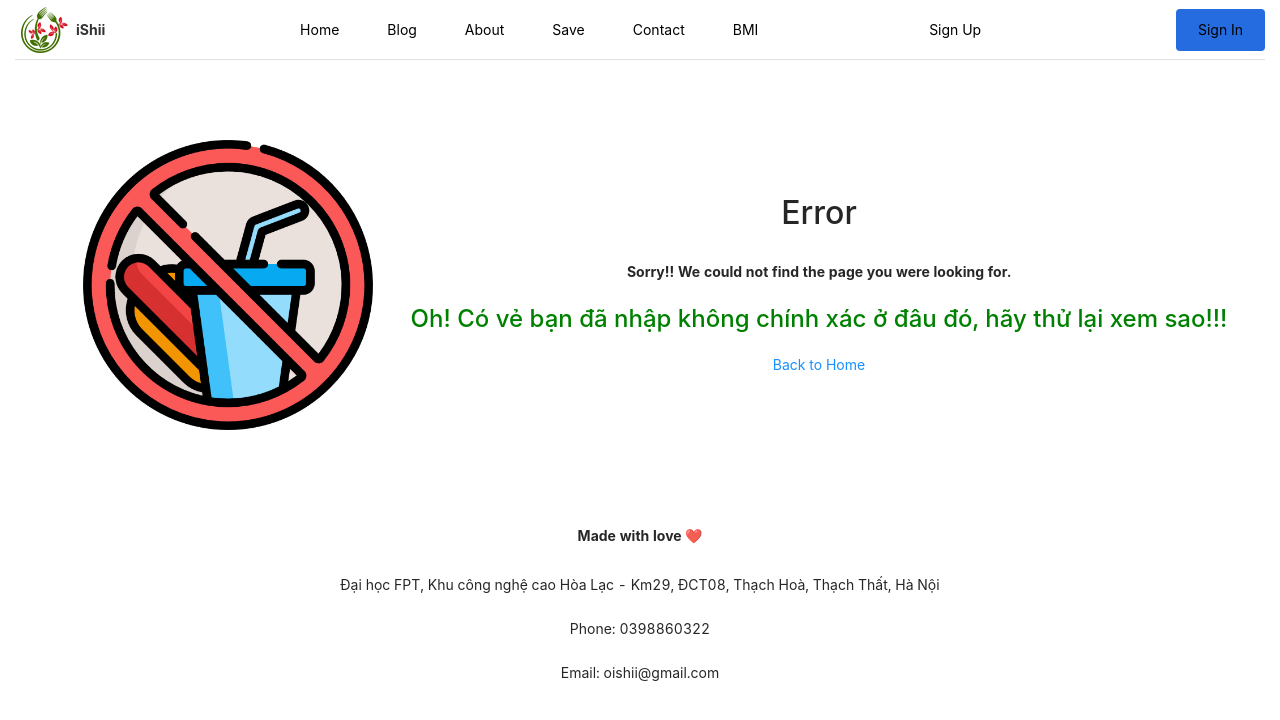
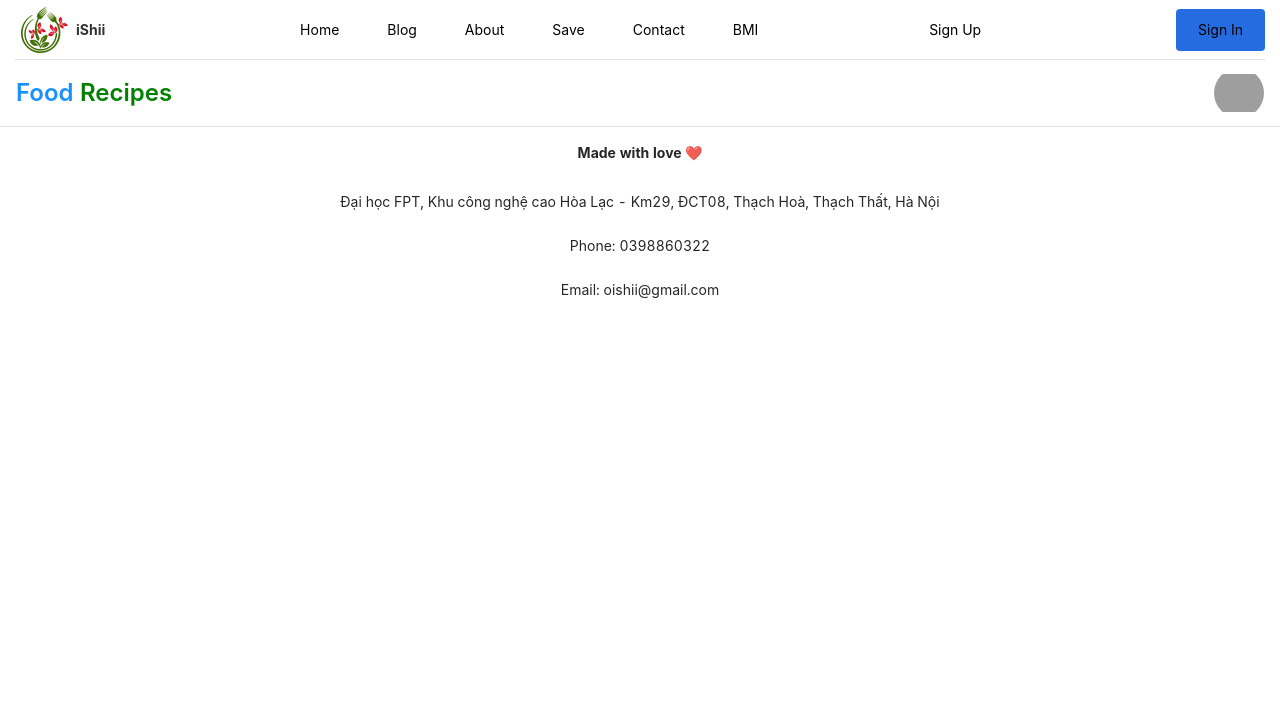
Before and after one commit to tlongksa/shareRecipe, a React (Create React App) app: page /admin in a window 1280 px wide. Shown: the top 720 px of the page. Built offline with nearby package versions, Linux system fonts and the light colour scheme; no server answers; grey boxes are pictures that could not be loaded.

Commit message:
build admin layout

```diff
--- a/src/App.js
+++ b/src/App.js
@@ -5,17 +5,26 @@ import React from 'react';
 
 import Footer from './components/Footer/footer';
 
+export const ROLES = {
+    admin: 'ROLE_ADMIN',
+    user: 'ROLE_USER',
+};
+
 function App() {
+    const ROLE = localStorage.getItem('roles');
+
     return (
-        <div className="App">
-            <div className="header">
-                <Navbar />
-            </div>
+        <>
+            {(ROLE === ROLES.user || !ROLE) && (
+                <div className="header">
+                    <Navbar />
+                </div>
+            )}
             <div className="content">
                 <Outlet />
             </div>
-            <Footer />
-        </div>
+            {(ROLE === ROLES.user || !ROLE) && <Footer />}
+        </>
     );
 }
 
--- /dev/null
+++ b/src/components/common/Avatar/index.js
@@ -0,0 +1,22 @@
+import React from 'react';
+import './index.scss';
+
+const Avatar = ({ imgSrc, onClick }) => {
+    return (
+        <div className="global-avatar__container">
+            <img
+                src={
+                    'https://st4.depositphotos.com/4329009/19956/v/600/depositphotos_199564354-stock-illustration-creative-vector-illustration-default-avatar.jpg'
+                }
+                alt=""
+                onClick={() => {
+                    if (onClick) {
+                        onClick();
+                    }
+                }}
+            />
+        </div>
+    );
+};
+
+export default Avatar;
--- /dev/null
+++ b/src/components/common/Avatar/index.scss
@@ -0,0 +1,12 @@
+.global-avatar__container {
+    width: 50px;
+    height: 50px;
+    overflow: hidden;
+    img {
+        width: 100%;
+        height: 100%;
+        border-radius: 100%;
+        object-fit: contain;
+        cursor: pointer;
+    }
+}
--- /dev/null
+++ b/src/constans/Admin/AdminLayout.js
@@ -0,0 +1,15 @@
+import { Outlet } from 'react-router-dom';
+import AdminHeader from './components/AdminHeader';
+
+const AdminLayout = (props) => {
+    return (
+        <main className="main__admin-layout">
+            <AdminHeader />
+            <div className="custom-page__container-management">
+                <Outlet />
+            </div>
+        </main>
+    );
+};
+
+export default AdminLayout;
--- /dev/null
+++ b/src/constans/Admin/components/AdminHeader.js
@@ -0,0 +1,22 @@
+import React from 'react';
+import { Link } from 'react-router-dom';
+import Avatar from '../../../components/common/Avatar';
+import './index.scss';
+
+const AdminHeader = () => {
+    const avatarImg = localStorage.getItem('img');
+    return (
+        <header className="py-2 admin-header__management border-bottom">
+            <div className="custom-page__container-management">
+                <nav className="d-flex justify-content-between align-items-center">
+                    <Link to={'/admin'} className="admin-header__logo-text">
+                        Food <span className="text-green">Recipes</span>
+                    </Link>
+                    <Avatar imgSrc={avatarImg || ''} />
+                </nav>
+            </div>
+        </header>
+    );
+};
+
+export default AdminHeader;
--- /dev/null
+++ b/src/constans/Admin/components/index.scss
@@ -0,0 +1,9 @@
+.admin-header__management {
+    .admin-header__logo-text {
+        font-weight: 600;
+        font-size: 1.5rem;
+        .text-green {
+            color: green;
+        }
+    }
+}
--- /dev/null
+++ b/src/constans/Admin/pages/Accounts.js
@@ -0,0 +1,11 @@
+import React from 'react';
+
+const Accounts = () => {
+    return (
+        <section>
+            <h1>Accounts</h1>
+        </section>
+    );
+};
+
+export default Accounts;
--- a/src/index.js
+++ b/src/index.js
@@ -25,6 +25,8 @@ import NewPassword from './constans/Auth/NewPassword';
 import Blogs from './constans/Page/Blogs';
 import { BlogProvider } from './context/blog-context';
 import BlogDetail from './constans/Page/BlogDetail';
+import AdminLayout from './constans/Admin/AdminLayout';
+import Accounts from './constans/Admin/pages/Accounts';
 
 const root = ReactDOM.createRoot(document.getElementById('root'));
 
@@ -50,6 +52,9 @@ root.render(
                     <Route path="/list-cartegory" element={<ListView />} />
                     <Route path="/view-detail/:dishId" element={<ViewDetail />} />
                     <Route path="/search/:searchTitle" element={<SearchBar />} />
+                    <Route path="/admin" element={<AdminLayout />}>
+                        <Route path="accounts" element={<Accounts />} />
+                    </Route>
 
                     <Route path="*" element={<NotFound />} />
                     <Route index element={<HomePage />} />
--- a/src/index.scss
+++ b/src/index.scss
@@ -61,3 +61,10 @@ ul {
     pointer-events: none;
     opacity: 0.8;
 }
+.custom-page__container-management {
+    max-width: 1550px;
+    margin: 0 auto;
+    @media (max-width: 1550px) {
+        padding: 0 1rem;
+    }
+}
```
Also changed, not shown: src/constans/Admin/admin.js (deleted, +0 -9 lines).
